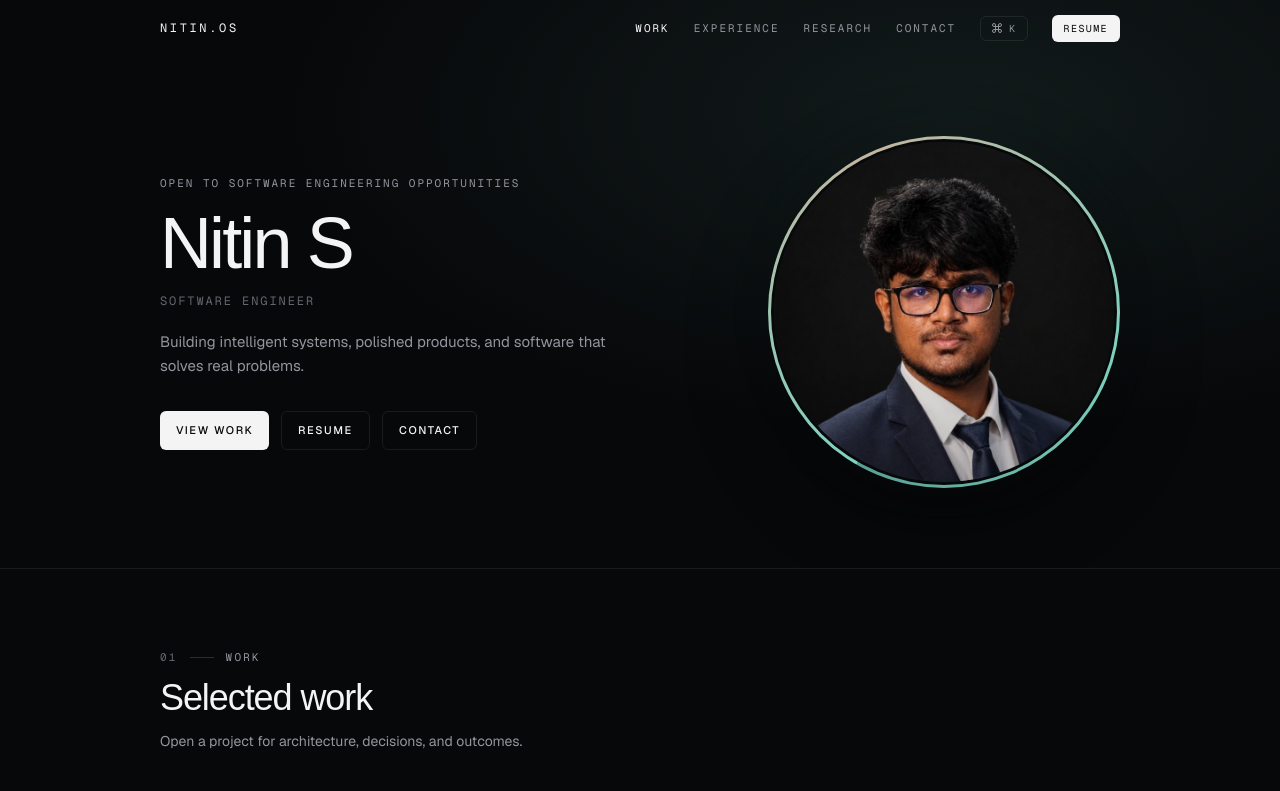
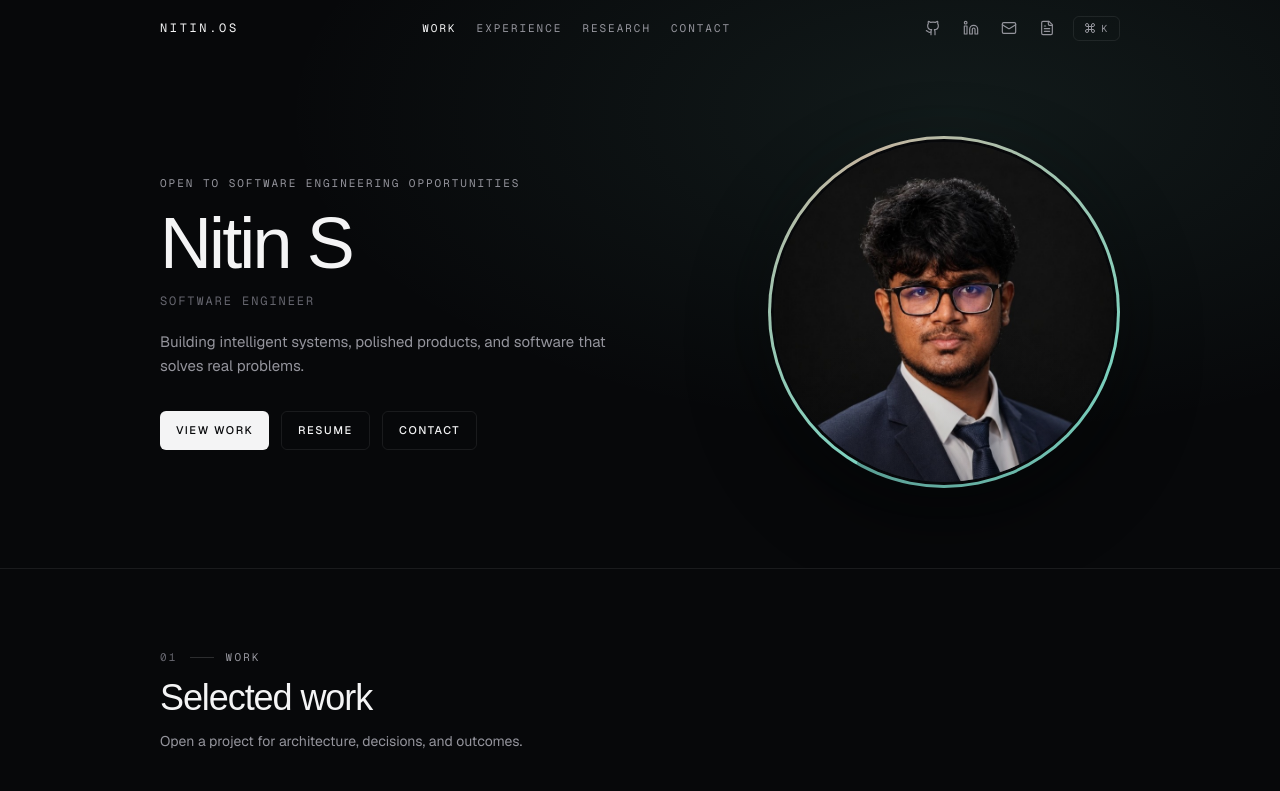
Before and after one commit to NitinPrime/nitin-os, a Next.js app: page / in a window 1280 px wide. Shown: the top 791 px of the page. Built offline with nearby package versions, Linux system fonts and the light colour scheme; a web font is replaced by a local one.

Commit message:
Add GitHub and contact icons to the top navigation.

```diff
--- a/src/components/navigation/navigation.tsx
+++ b/src/components/navigation/navigation.tsx
@@ -3,9 +3,16 @@
 import { navItems } from "@/data/commands";
 import { profile } from "@/data/profile";
 import { cn } from "@/lib/utils";
-import { Command, Menu, X } from "lucide-react";
+import { Command, FileText, Github, Linkedin, Mail, Menu, X } from "lucide-react";
 import Link from "next/link";
 import { useEffect, useState } from "react";
+
+const socialLinks = [
+  { href: profile.github, label: "GitHub", icon: Github, external: true },
+  { href: profile.linkedin, label: "LinkedIn", icon: Linkedin, external: true },
+  { href: `mailto:${profile.email}`, label: "Email", icon: Mail, external: false },
+  { href: profile.resume, label: "Resume", icon: FileText, external: true },
+] as const;
 
 export function Navigation({
   onOpenPalette,
@@ -60,12 +67,12 @@ export function Navigation({
         scrolled || open ? "border-b border-line bg-base/75 backdrop-blur-xl" : "bg-transparent",
       )}
     >
-      <div className="mx-auto flex h-14 max-w-5xl items-center justify-between px-5 sm:px-8">
-        <Link href="/" className="font-mono text-[12px] tracking-[0.22em] text-ink">
+      <div className="mx-auto flex h-14 max-w-5xl items-center justify-between gap-4 px-5 sm:px-8">
+        <Link href="/" className="shrink-0 font-mono text-[12px] tracking-[0.22em] text-ink">
           {profile.handle}
         </Link>
 
-          <nav className="hidden items-center gap-6 md:flex" aria-label="Primary">
+        <nav className="hidden items-center gap-5 lg:flex" aria-label="Primary">
           {navItems.map((item) => (
             <a
               key={item.id}
@@ -78,37 +85,49 @@ export function Navigation({
               {item.label}
             </a>
           ))}
+        </nav>
+
+        <div className="flex items-center gap-1.5 sm:gap-2">
+          <div className="flex items-center gap-0.5" aria-label="Contact links">
+            {socialLinks.map((link) => {
+              const Icon = link.icon;
+              return (
+                <a
+                  key={link.label}
+                  href={link.href}
+                  className="inline-flex size-9 items-center justify-center rounded-md text-mute transition-colors hover:bg-white/[0.04] hover:text-ink"
+                  aria-label={link.label}
+                  title={link.label}
+                  {...(link.external ? { target: "_blank", rel: "noreferrer" } : {})}
+                >
+                  <Icon className="size-4" strokeWidth={1.75} />
+                </a>
+              );
+            })}
+          </div>
+
           <button
             type="button"
             onClick={onOpenPalette}
-            className="inline-flex items-center gap-1.5 rounded-md border border-line px-2.5 py-1 font-mono text-[10px] tracking-[0.14em] text-mute uppercase hover:border-line-strong hover:text-ink"
+            className="hidden items-center gap-1.5 rounded-md border border-line px-2.5 py-1 font-mono text-[10px] tracking-[0.14em] text-mute uppercase hover:border-line-strong hover:text-ink md:inline-flex"
             aria-keyshortcuts="Meta+K Control+K"
           >
             <Command className="size-3" />
             K
           </button>
-          <a
-            href={profile.resume}
-            target="_blank"
-            rel="noreferrer"
-            className="rounded-md bg-ink px-3 py-1.5 font-mono text-[10px] tracking-[0.14em] text-base uppercase hover:bg-white"
-          >
-            Resume
-          </a>
-        </nav>
 
-        <div className="flex items-center gap-2 md:hidden">
           <button
             type="button"
             onClick={onOpenPalette}
-            className="rounded-sm border border-line p-2 text-mute"
+            className="inline-flex size-9 items-center justify-center rounded-md border border-line text-mute md:hidden"
             aria-label="Open command palette"
           >
             <Command className="size-4" />
           </button>
+
           <button
             type="button"
-            className="rounded-sm border border-line p-2 text-ink"
+            className="inline-flex size-9 items-center justify-center rounded-md border border-line text-ink lg:hidden"
             aria-expanded={open}
             aria-controls="mobile-nav"
             aria-label={open ? "Close menu" : "Open menu"}
@@ -120,7 +139,7 @@ export function Navigation({
       </div>
 
       {open ? (
-        <div id="mobile-nav" className="border-t border-line bg-base md:hidden">
+        <div id="mobile-nav" className="border-t border-line bg-base lg:hidden">
           <nav className="flex flex-col px-5 py-4" aria-label="Mobile">
             {navItems.map((item) => (
               <a
@@ -132,15 +151,23 @@ export function Navigation({
                 {item.label}
               </a>
             ))}
-            <a
-              href={profile.resume}
-              target="_blank"
-              rel="noreferrer"
-              className="py-4 font-mono text-[13px] tracking-[0.18em] uppercase"
-              onClick={() => setOpen(false)}
-            >
-              Resume
-            </a>
+            <div className="mt-2 grid grid-cols-2 gap-2 pt-3">
+              {socialLinks.map((link) => {
+                const Icon = link.icon;
+                return (
+                  <a
+                    key={link.label}
+                    href={link.href}
+                    className="inline-flex items-center gap-2 rounded-md border border-line px-3 py-2.5 font-mono text-[11px] tracking-[0.12em] uppercase text-mute hover:text-ink"
+                    onClick={() => setOpen(false)}
+                    {...(link.external ? { target: "_blank", rel: "noreferrer" } : {})}
+                  >
+                    <Icon className="size-3.5" strokeWidth={1.75} />
+                    {link.label}
+                  </a>
+                );
+              })}
+            </div>
           </nav>
         </div>
       ) : null}
```
